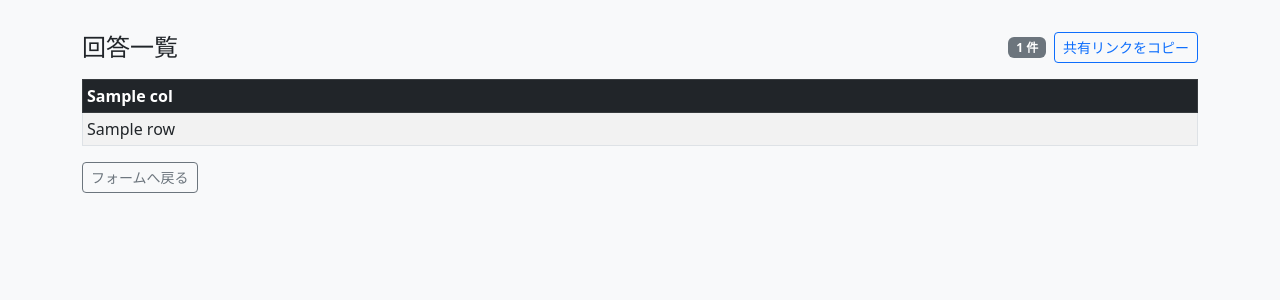
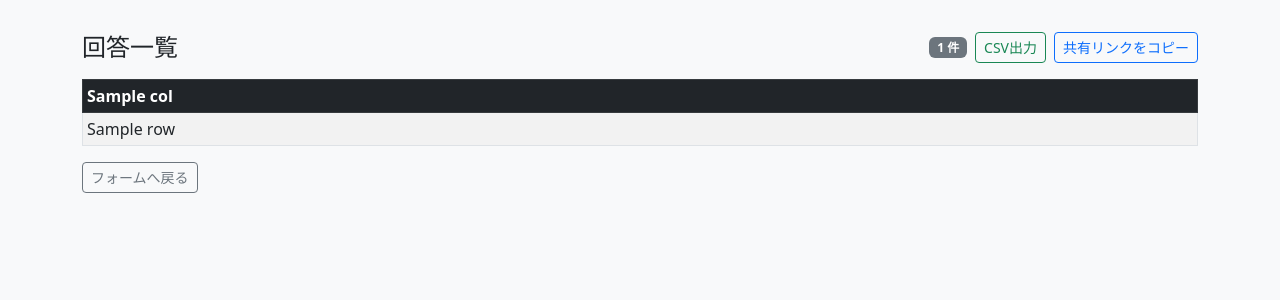
Before and after one commit to Kishi-Satoshi/survey, a Flask app: template templates/admin.html in a window 1280 px wide. Shown: the top 300 px of the page. Run offline with Flask 3, Linux system fonts and the light colour scheme; the template is opened without the code that fills it: most values are stand-ins (such as "Sample title", 1, 10 or a date in 2020).

Commit message:
Add CSV export button to admin dashboard
Adds /admin/<token>/csv endpoint that downloads all survey responses
as a BOM-prefixed CSV file (Excel-compatible). A green "CSV出力" button
is shown on the admin page.

https://claude.ai/code/session_01TSXfBYrdznwg9HnJBHLdkV

```diff
--- a/app.py
+++ b/app.py
@@ -3,7 +3,9 @@ import os
 import secrets
 from datetime import datetime
 
-from flask import Flask, abort, redirect, render_template, request, url_for
+import io
+
+from flask import Flask, Response, abort, redirect, render_template, request, url_for
 
 app = Flask(__name__)
 
@@ -95,7 +97,8 @@ def render_admin(share_url):
     with open(CSV_FILE, "r", encoding="utf-8-sig") as f:
         reader = csv.DictReader(f)
         rows = list(reader)
-    return render_template("admin.html", rows=rows, fieldnames=FIELDNAMES, share_url=share_url)
+    csv_url = share_url.rstrip("/") + "/csv" if share_url else None
+    return render_template("admin.html", rows=rows, fieldnames=FIELDNAMES, share_url=share_url, csv_url=csv_url)
 
 
 @app.route("/admin", methods=["GET", "POST"])
@@ -115,6 +118,25 @@ def admin(token):
     return render_admin(request.url)
 
 
+@app.route("/admin/<token>/csv")
+def admin_csv(token):
+    if token != get_or_create_admin_token():
+        return abort(403)
+    ensure_csv()
+    buf = io.StringIO()
+    buf.write("\ufeff")  # BOM for Excel
+    writer = csv.DictWriter(buf, fieldnames=FIELDNAMES)
+    writer.writeheader()
+    with open(CSV_FILE, "r", encoding="utf-8-sig") as f:
+        for row in csv.DictReader(f):
+            writer.writerow(row)
+    return Response(
+        buf.getvalue(),
+        mimetype="text/csv",
+        headers={"Content-Disposition": "attachment; filename=responses.csv"},
+    )
+
+
 if __name__ == "__main__":
     token = get_or_create_admin_token()
     print(f"\n{'=' * 50}")
--- a/templates/admin.html
+++ b/templates/admin.html
@@ -17,6 +17,9 @@
       <h1 class="h4 mb-0">回答一覧</h1>
       <div class="d-flex align-items-center gap-2">
         <span class="badge bg-secondary">{{ rows|length }} 件</span>
+        {% if csv_url %}
+        <a href="{{ csv_url }}" class="btn btn-outline-success btn-sm">CSV出力</a>
+        {% endif %}
         {% if share_url %}
         <button class="btn btn-outline-primary btn-sm" onclick="copyShareLink()" id="copyBtn">
           共有リンクをコピー
```
Also changed, not shown: api/index.py (+24 -2 lines).
